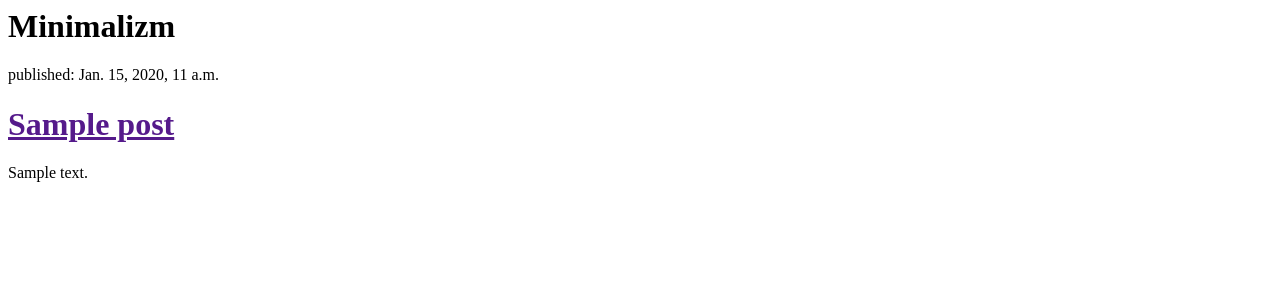
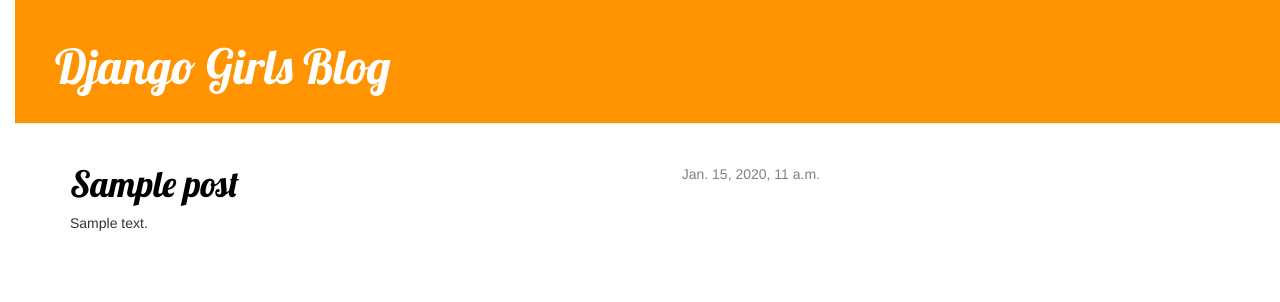
Before and after one commit to sylmal/my-first-blog, a Django app: template blog/templates/blog/post_list.html in a window 1280 px wide. Shown: the top 302 px of the page. Run offline with Django 3.2, Linux system fonts and the light colour scheme; the template is opened without the code that fills it: values that come from a table or form of the project are taken from there, others are empty; tables that the repository leaves empty hold one stand-in row (values such as "Sample post"); some libraries are stand-ins or nearby versions.

Commit message:
My Django Girls duzo widokow

```diff
--- /dev/null
+++ b/blog/templates/blog/base.html
@@ -0,0 +1,24 @@
+{% load staticfiles %}
+<html>
+    <head>
+        <title>Blog Sylwii</title>
+        <link rel="stylesheet" href="//maxcdn.bootstrapcdn.com/bootstrap/3.2.0/css/bootstrap.min.css">
+        <link rel="stylesheet" href="//maxcdn.bootstrapcdn.com/bootstrap/3.2.0/css/bootstrap-theme.min.css">
+        <link rel="stylesheet" href="{% static 'css/blog.css' %}">
+        <link href="//fonts.googleapis.com/css?family=Lobster&subset=latin,latin-ext" rel="stylesheet" type="text/css">
+
+    </head>
+    <body>
+       <div class="page-header">
+        <h1><a href="/">Django Girls Blog</a></h1>
+    </div>
+    <div class="content container">
+        <div class="row">
+            <div class="col-md-8">
+            {% block content %}
+            {% endblock %}
+            </div>
+        </div>
+    </div>
+    </body>
+</html>
--- a/blog/templates/blog/post_list.html
+++ b/blog/templates/blog/post_list.html
@@ -1,17 +1,14 @@
-<html>
-	<head>
-		<title>Blog Sylwii</title>
-	</head>
-	<body>
-		<div>
-			<h1>Minimalizm</h1>
-		</div>
-{% for post in posts %}
-    <div>
-        <p>published: {{ post.published_date }}</p>
-        <h1><a href="">{{ post.title }}</a></h1>
+{% extends 'blog/base.html' %}
+
+{% block content %}
+
+	{% for post in posts %}
+    	<div class="post">
+        	<div class="date">
+            {{ post.published_date }}
+        </div>
+        <h1><a href="{% url 'post_detail' pk=post.pk %}">{{ post.title }}</a></h1>
         <p>{{ post.text|linebreaksbr }}</p>
-    </div>
-{% endfor %}
-		    </body>
-</html>
+    	</div>
+	{% endfor %}
+{% endblock content %}
--- a/blog/urls.py
+++ b/blog/urls.py
@@ -2,4 +2,5 @@ from django.conf.urls import url
 from . import views
 urlpatterns = [
     url(r'^$', views.post_list, name='post_list'),
+    url(r'^post/(?P<pk>[0-9]+)/$', views.post_detail, name='post_detail'),
 ]
--- a/blog/views.py
+++ b/blog/views.py
@@ -1,7 +1,10 @@
-from django.shortcuts import render
+from django.shortcuts import render,get_object_or_404
 from django.utils import timezone
 from .models import Post
 # Create your views here.
 def post_list(request):
     posts = Post.objects.filter(published_date__lte=timezone.now()).order_by('published_date')
     return render(request, 'blog/post_list.html', {'posts': posts})
+def post_detail(request, pk):
+    post = get_object_or_404(Post, pk=pk)
+    return render(request, 'blog/post_detail.html', {'post': post})
--- a/mysite/settings.py
+++ b/mysite/settings.py
@@ -102,3 +102,6 @@ USE_TZ = True
 
 STATIC_URL = '/static/'
 STATIC_ROOT = os.path.join(BASE_DIR, 'public', 'static')
+STATICFILES_DIRS = (
+    os.path.join(BASE_DIR, "static"),
+)
```
Also changed, not shown: blog/templates/blog/post_detail.html (added, +13 -0 lines).
